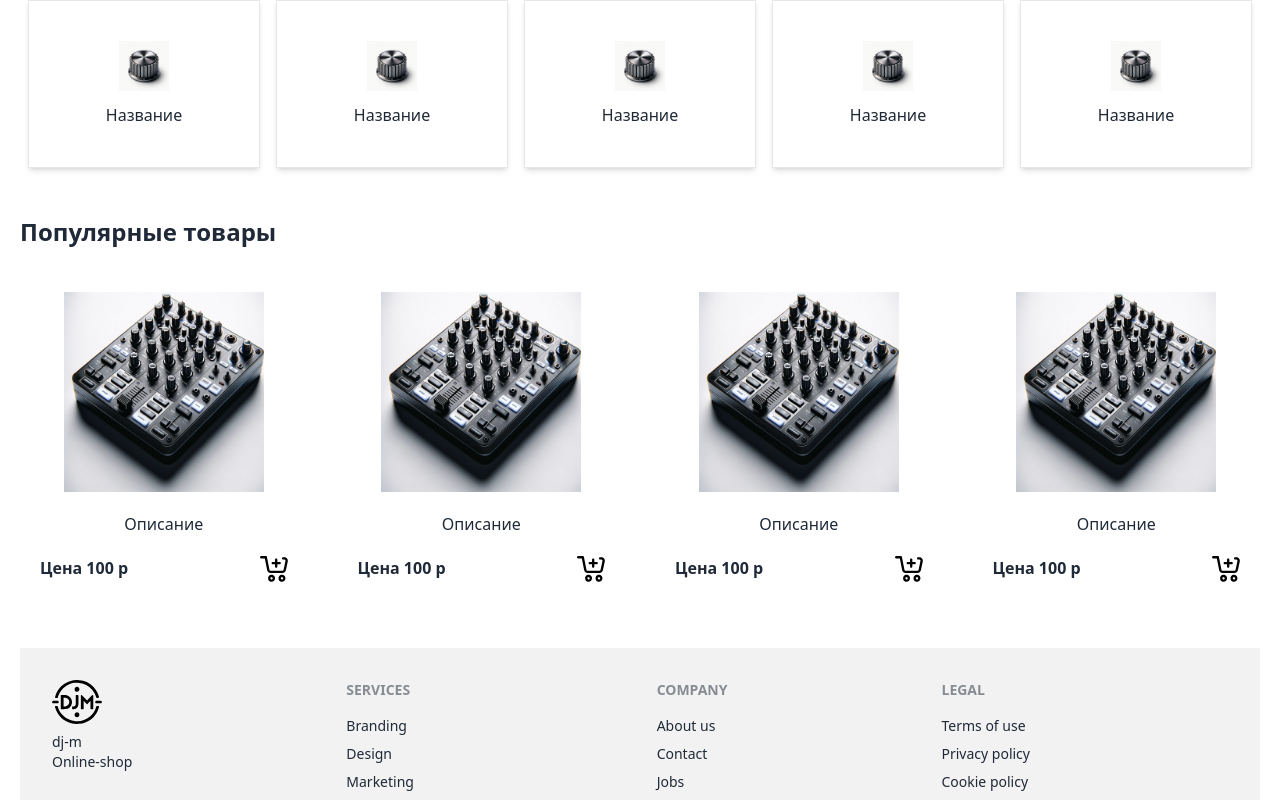
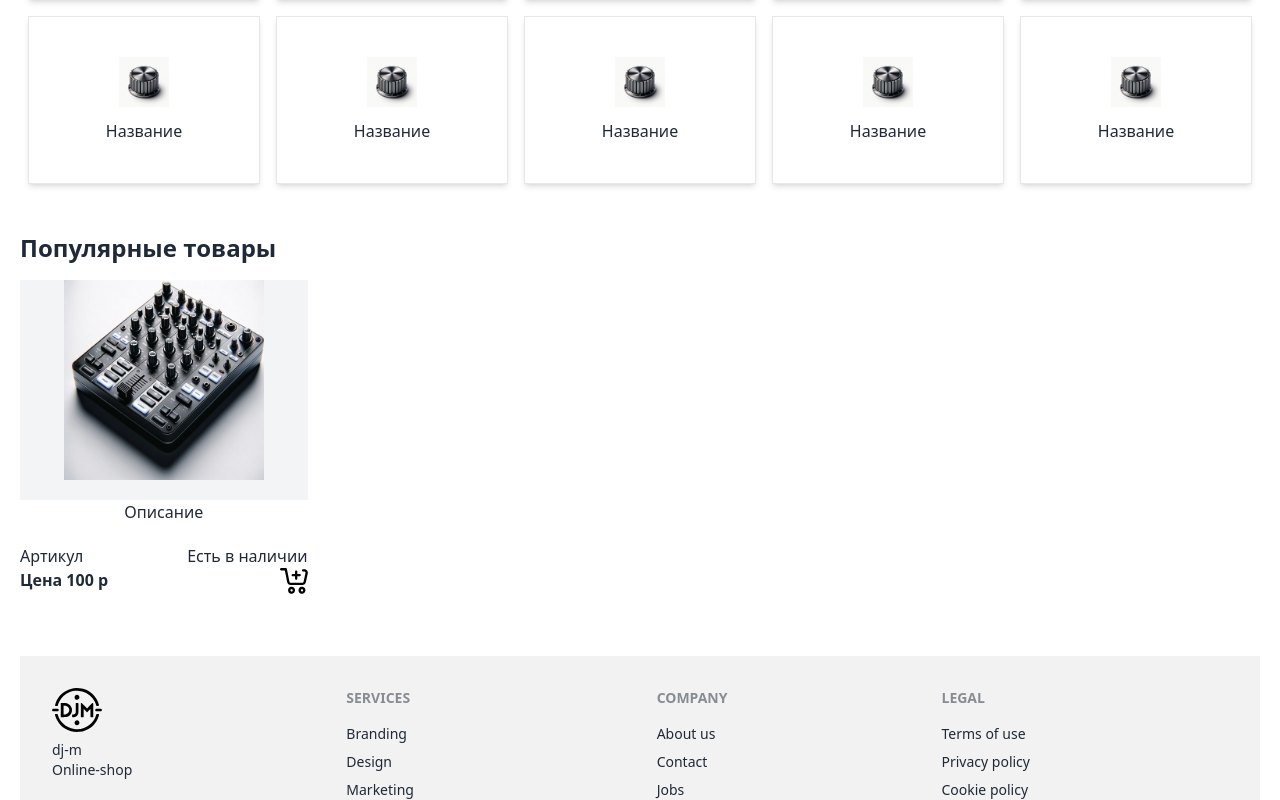
Before and after one commit to alexdenuke/dj-m, a Next.js app: page / in a window 1280 px wide. Shown: the part 984-1784 px from the top of the page. Built offline with nearby package versions, Linux system fonts and the light colour scheme.

Commit message:
change slide-logos

```diff
--- a/src/components/layout/Header.tsx
+++ b/src/components/layout/Header.tsx
@@ -26,7 +26,7 @@ const Header: React.FC = () => {
   return (
 <header className="md:fixed bg-white shadow-md top-0 z-50 w-full mb-20">
 <div className="containerUser">
-  <div className="flex items-center justify-between py-6 ">
+  <div className="flex items-center  justify-between py-6 ">
   <Hamburger />
           <Link className="shrink-0" href="/" id="link">
             <Image
@@ -74,7 +74,7 @@ const Header: React.FC = () => {
           </svg>
   </div>
   {showNavBar && (
-    <div className="md:flex items-center hidden">
+    <div className="md:flex items-center ">
       <NavBar margin="ml-5" />
     </div>
   )}
--- a/src/components/layout/Layout.tsx
+++ b/src/components/layout/Layout.tsx
@@ -10,7 +10,7 @@ const Layout: React.FC<LayoutProps> = ({ children }) => {
   return (
     <div className="flex flex-col min-h-screen">
       <div
-      className="md:mt-52"
+      className="md:mt-48"
       ></div>
       <Header />
       <main className="flex-grow ">{children}</main>
--- a/src/components/ui/MainCategories/Maincategories.tsx
+++ b/src/components/ui/MainCategories/Maincategories.tsx
@@ -4,7 +4,7 @@ import Link from "next/link";
 const MainCategories = () => {
   return (
     <>
-      <h2 className="title-normal mt-10">Популярные категории</h2>
+      <h2 className="title-normal">Популярные категории</h2>
       <div className="grid md:grid-cols-5 grid-cols-2">
 
         <div className="m-2 border py-10 px-3 shadow-md flex flex-col items-center justify-center">
--- a/src/components/ui/Swiper/Swiper-logo.tsx
+++ b/src/components/ui/Swiper/Swiper-logo.tsx
@@ -9,7 +9,7 @@ import "swiper/css";
 export default () => {
   return (
     <Swiper
-      className=" bg-white bg-opacity-70 h-14"
+      className="  h-14 my-10"
       spaceBetween={30}
       slidesPerView={2}
       breakpoints={{
--- a/src/components/ui/Swiper/Swiper2/Swiper2.tsx
+++ b/src/components/ui/Swiper/Swiper2/Swiper2.tsx
@@ -27,8 +27,8 @@ export default () => {
       spaceBetween={0}
       slidesPerView={1}
     >
-      <SwiperSlide className="flex flex-col p-5">
-        <div className="flex justify-center">
+      <SwiperSlide className="flex flex-col ">
+        <div className="flex bg-gray-100 justify-center">
           <Image
             className="mb-5"
             src="/item1.png"
@@ -44,11 +44,13 @@ export default () => {
           Описание
         </Link>
         <div className="flex justify-between">
-          <div
-            className="font-bold"
-          >Цена 100 р</div>
+          <p>Артикул</p>
+          <p>Есть в наличии</p>
+        </div>
+        <div className="flex justify-between">
+          <div className="font-bold">Цена 100 р</div>
           <Link className="shrink-0" href="/" id="link">
-          <Image
+            <Image
               className=""
               src="/plus-cart.svg"
               width={28}
@@ -58,135 +60,6 @@ export default () => {
           </Link>
         </div>
       </SwiperSlide>
-
-      <SwiperSlide className="flex flex-col p-5">
-        <div className="flex justify-center">
-          <Image
-            className="mb-5"
-            src="/item1.png"
-            alt="Picture of the author"
-            width={200}
-            height={200}
-            // fill={true}
-            // style={{objectFit: "contain"}}
-          />
-        </div>
-
-        <Link className="text-center mb-5 block" href="/productCard" id="link">
-          Описание
-        </Link>
-        <div className="flex justify-between">
-          <div
-            className="font-bold"
-          >Цена 100 р</div>
-          <Link className="shrink-0" href="/" id="link">
-          <Image
-              className=""
-              src="/plus-cart.svg"
-              width={28}
-              height={25} // Округленное значение высоты
-              alt="Description of Image"
-            />
-          </Link>
-        </div>
-      </SwiperSlide>
-
-      <SwiperSlide className="flex flex-col p-5">
-        <div className="flex justify-center">
-          <Image
-            className="mb-5"
-            src="/item1.png"
-            alt="Picture of the author"
-            width={200}
-            height={200}
-            // fill={true}
-            // style={{objectFit: "contain"}}
-          />
-        </div>
-
-        <Link className="text-center mb-5 block" href="/productCard" id="link">
-          Описание
-        </Link>
-        <div className="flex justify-between">
-          <div
-            className="font-bold"
-          >Цена 100 р</div>
-          <Link className="shrink-0" href="/" id="link">
-          <Image
-              className=""
-              src="/plus-cart.svg"
-              width={28}
-              height={25} // Округленное значение высоты
-              alt="Description of Image"
-            />
-          </Link>
-        </div>
-      </SwiperSlide>
-
-      <SwiperSlide className="flex flex-col p-5">
-        <div className="flex justify-center">
-          <Image
-            className="mb-5"
-            src="/item1.png"
-            alt="Picture of the author"
-            width={200}
-            height={200}
-            // fill={true}
-            // style={{objectFit: "contain"}}
-          />
-        </div>
-
-        <Link className="text-center mb-5 block" href="/productCard" id="link">
-          Описание
-        </Link>
-        <div className="flex justify-between">
-          <div
-            className="font-bold"
-          >Цена 100 р</div>
-          <Link className="shrink-0" href="/" id="link">
-          <Image
-              className=""
-              src="/plus-cart.svg"
-              width={28}
-              height={25} // Округленное значение высоты
-              alt="Description of Image"
-            />
-          </Link>
-        </div>
-      </SwiperSlide>
-
-      <SwiperSlide className="flex flex-col p-5">
-        <div className="flex justify-center">
-          <Image
-            className="mb-5"
-            src="/item1.png"
-            alt="Picture of the author"
-            width={200}
-            height={200}
-            // fill={true}
-            // style={{objectFit: "contain"}}
-          />
-        </div>
-
-        <Link className="text-center mb-5 block" href="/productCard" id="link">
-          Описание
-        </Link>
-        <div className="flex justify-between">
-          <div
-            className="font-bold"
-          >Цена 100 р</div>
-          <Link className="shrink-0" href="/" id="link">
-          <Image
-              className=""
-              src="/plus-cart.svg"
-              width={28}
-              height={25} // Округленное значение высоты
-              alt="Description of Image"
-            />
-          </Link>
-        </div>
-      </SwiperSlide>
-
     </Swiper>
   );
 };
--- a/src/pages/index.tsx
+++ b/src/pages/index.tsx
@@ -11,9 +11,16 @@ const inter = Inter({ subsets: ["latin"] });
 export default function Home() {
   return (
     <>
+
       {/* <Swiper/> */}
+      <div className="containerUser">
+
+
+      </div>
       <div className="bg-[url('/main-back-ground.jpg')] bg-no-repeat bg-cover h-auto py-14 ">
+
         <div className="containerUser h-full">
+
           <div className="flex flex-col items-center justify-center h-full">
             <div className="text-white title-h1 text-center ">
               Магазин запчастей для диджейского оборудования
@@ -25,24 +32,28 @@ export default function Home() {
                 <input
                   type="text"
                   className="form-input rounded-l border-2 border-r-0 px-4 py-2"
-                  placeholder="Поиск..."
+                  placeholder="Поиск по всему сайту"
                   // Событие onChange для обработки ввода
                 />
                 <button
                   type="submit"
-                  className="rounded-r bg-gray-500 text-white px-4 py-2 border-2 border-gray-500 hover:bg-gray-600"
+                  className="rounded-r bg-gray-700 text-white px-4 py-2 border-2 border-gray-700 hover:border-gray-900 hover:bg-gray-900"
                 >
                   Поиск
                 </button>
               </form>
           </div>
-          <SwiperLogo />
         </div>
 
       </div>
+      <div className="bg-gray-200 py-5 select-none">
+        <div className="containerUser ">
+        <SwiperLogo />
+        </div>
+      </div>
+      <div className="containerUser">
 
-      <div className="containerUser">
-        <h2 className="title-normal mt-10 ">Брэнды</h2>
+        <h2 className="title-normal mt-10 "></h2>
 
 
         <MainCategories />
--- a/src/styles/globals.css
+++ b/src/styles/globals.css
@@ -8,7 +8,7 @@
 }
 
 .title-normal {
-    @apply text-xl md:text-2xl font-bold mb-4 md:mb-6
+    @apply text-xl md:text-2xl font-bold mb-4 md:mb-4
 }
 
 .title-h1 {
```
